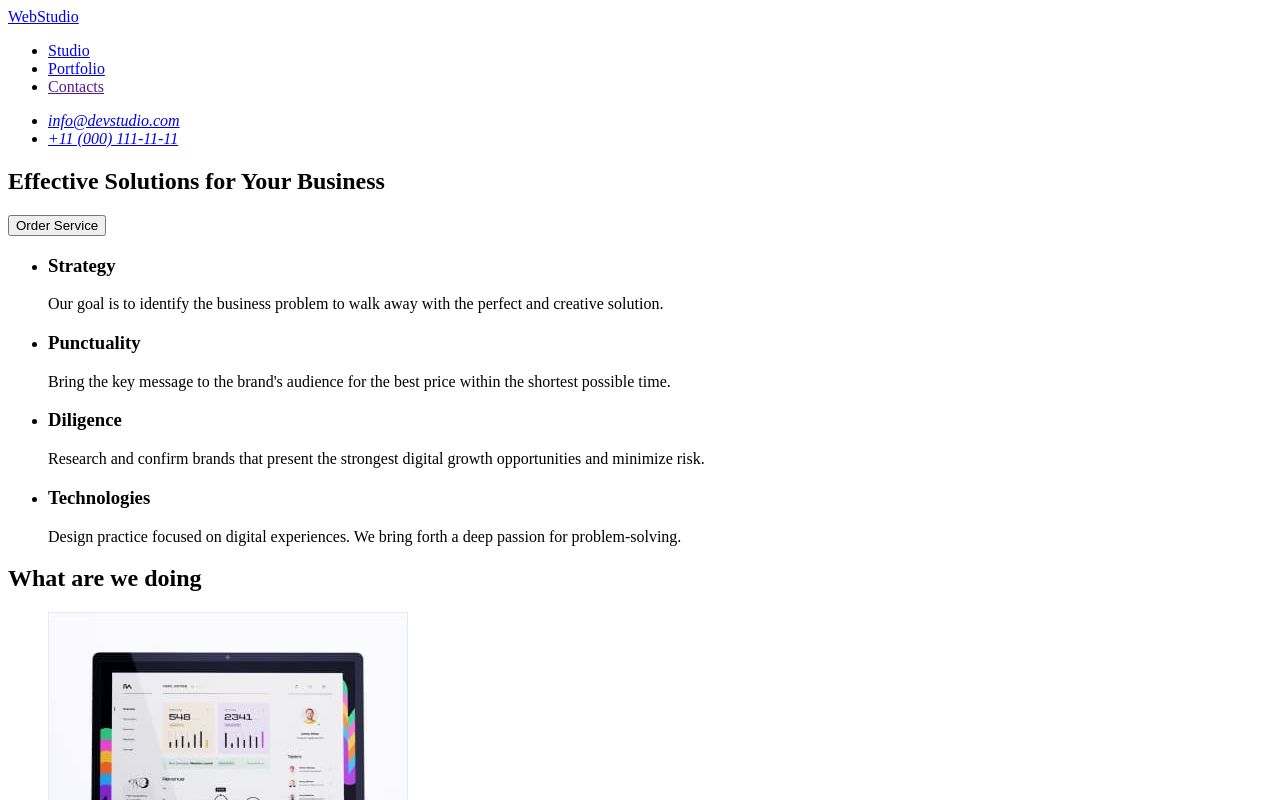
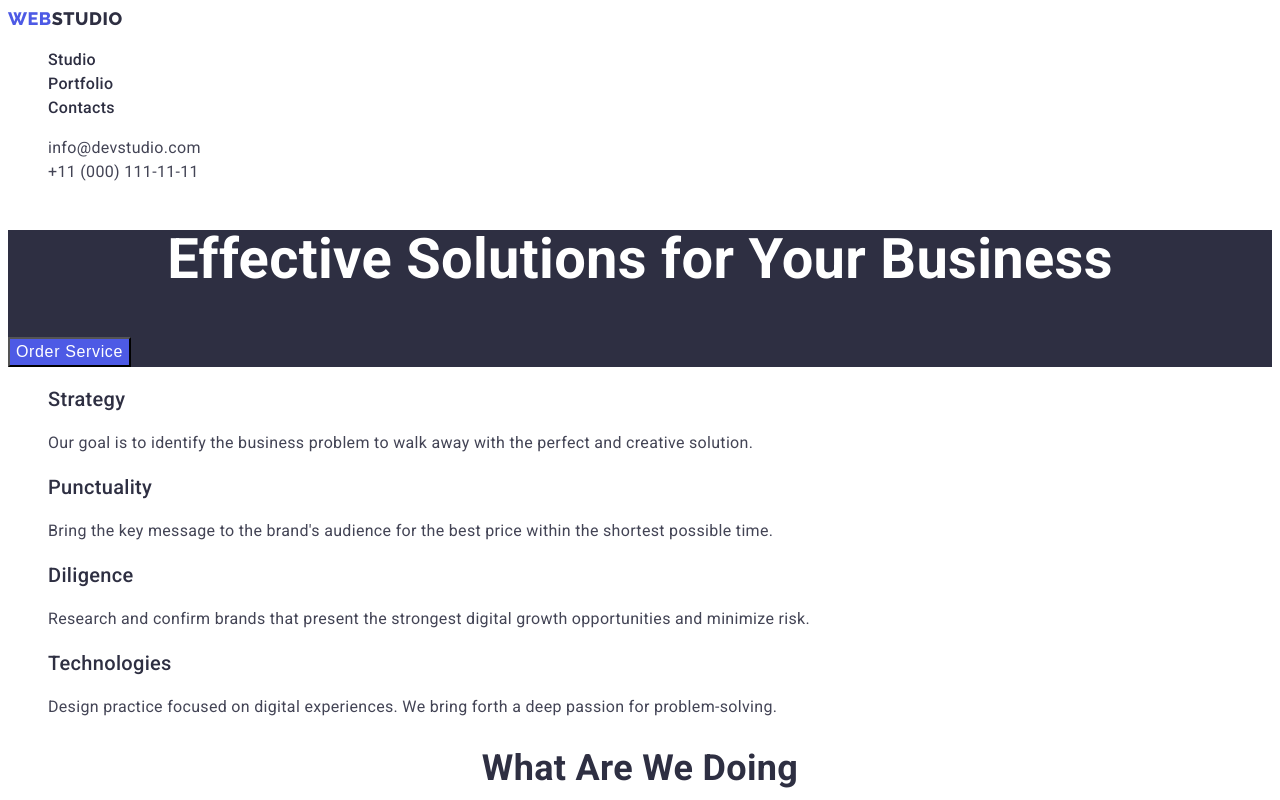
Before and after one commit to LazepkoN/goit-markup-hw-02, a plain HTML site: page index.html in a window 1280 px wide. Shown: the top 800 px of the page. Drawn offline with Linux system fonts and the light colour scheme.

Commit message:
Adds styles to main page

```diff
--- /dev/null
+++ b/css/styles.css
@@ -0,0 +1,123 @@
+:root{
+    --light-mode-color: #f4f4fd;
+    --primary-brand-color: #4D5AE5;
+    --dark-mode-color: #2E2F42;
+    --main-text-color: #434455;
+    --main-background-color: #fff;
+    --hover-color: #404BBF;
+    --hero-text-color: #fff;
+}
+
+/* ========== Base styles ========== */
+body {
+    font-family: Roboto, sans-serif;
+    font-weight: 400;
+    font-size: 16px;
+    line-height: 1.5;
+    letter-spacing: 0.02em;
+
+    background-color: var(--main-background-color);
+    color: var(--main-text-color);
+}
+
+/* ========== Components ========== */
+.link {
+    text-decoration: none;
+}
+
+.link:hover,
+.link:focus {
+    color: var(--hover-color);
+}
+
+.list-item{
+    list-style: none;
+}
+
+.secondary-title{
+    font-weight: 700;
+    font-size: 36px;
+    line-height: 1.11;
+    text-align: center;
+    text-transform: capitalize;
+
+    color: var(--dark-mode-color);
+}
+
+.tertiary-title{
+    font-weight: 500;
+    font-size: 20px;
+    line-height: 1.2;
+
+    color: var(--dark-mode-color);
+}
+
+/* ========== Logo ========== */
+.logo{
+    font-family: Raleway, sans-serif;
+    font-weight: 800;
+    font-size: 18px;
+    line-height: 1.17;
+    letter-spacing: 0.03em;
+    text-transform: uppercase;
+
+    color: var(--primary-brand-color);
+}
+
+.logo-header{
+    color: var(--dark-mode-color);
+}
+
+.logo-footer{
+    color: var(--light-mode-color);
+}
+
+/* ========== Header ========== */
+.nav-link {
+    font-weight: 500;
+    color: var(--dark-mode-color);
+}
+
+.contacts-link {
+    font-style: normal;
+    color: inherit;
+}
+
+/* ========== Hero section ========== */
+.hero-section{
+    background-color: var(--dark-mode-color);
+}
+.hero-title{
+    font-weight: 700;
+    font-size: 56px;
+    line-height: 1.07;
+    text-align: center;
+    color: var(--hero-text-color);
+}
+
+.order-btn{
+background-color: var(--primary-brand-color);
+
+font-weight: 500;
+font-size: 16px;
+line-height: 1.5;
+align-items: center;
+letter-spacing: 0.04em;
+color: var(--hero-text-color);
+}
+
+/* ========== Our preferences ========== */
+
+/* ========== Employees ========== */
+.employee-name{
+    text-align: center;
+}
+
+/* ========== Footer ========== */
+.footer{
+    background-color: var(--dark-mode-color);
+}
+
+.footer-text{
+    color: var(--light-mode-color);
+}
--- a/index.html
+++ b/index.html
@@ -5,32 +5,44 @@
     <meta http-equiv="X-UA-Compatible" content="IE=edge">
     <meta name="viewport" content="width=device-width, initial-scale=1.0">
     <title>Web Studio</title>
+
+    <link rel="stylesheet" href="./css/styles.css">
+
+    <!-- Fonts -->
+    <link rel="preconnect" href="https://fonts.googleapis.com">
+    <link rel="preconnect" href="https://fonts.gstatic.com" crossorigin>
+    <link href="https://fonts.googleapis.com/css2?family=Raleway:wght@800&family=Roboto:wght@400;500;700&display=swap" rel="stylesheet">
+
+
 </head>
 <body>
     <header>
         <nav>
-            <a href="./index.html">WebStudio</a>
+            <a class="link logo" href="./index.html">Web<span class="logo-header">Studio</span></a>
 
             <ul>
-                <li>
-                    <a href="./index.html">Studio</a>
+                <li class="list-item">
+                    <a class="link nav-link" href="./index.html">Studio</a>
+                </li class="list-item">
+
+                <li class="list-item">
+                    <a class="link nav-link" href="./portfolio.html">Portfolio</a>
                 </li>
-                <li>
-                    <a href="./portfolio.html">Portfolio</a>
-                </li>
-                <li>
-                    <a href="">Contacts</a>
+
+                <li class="list-item">
+                    <a class="link nav-link" href="">Contacts</a>
                 </li>
             </ul>
         </nav>
 
         <address>
            <ul>
-                <li>
-                    <a href="mailto:info@devstudio.com">info@devstudio.com</a>
+                <li class="list-item">
+                    <a class="link contacts-link" href="mailto:info@devstudio.com">info@devstudio.com</a>
                 </li>
-                <li>
-                    <a href="tel:+110001111111">+11 (000) 111-11-11</a>
+
+                <li class="list-item">
+                    <a class="link contacts-link" href="tel:+110001111111">+11 (000) 111-11-11</a>
                 </li>
             </ul>
         </address>
@@ -38,78 +50,78 @@
     </header>
     <main>
         <!-- Hero section -->
-        <section>
-            <h1>Effective Solutions for Your Business</h1>
-            <button type="button">Order Service</button>
+        <section class="hero-section">
+            <h1 class="hero-title">Effective Solutions for Your Business</h1>
+            <button type="button" class="order-btn">Order Service</button>
         </section>
         <!-- Our preferences -->
         <section>
             <h2 hidden>Our preferences</h2>
 
             <ul>
-                <li>
-                    <h3>Strategy</h3>
+                <li class="list-item">
+                    <h3 class="tertiary-title">Strategy</h3>
                     <p>Our goal is to identify the business problem to walk away with the perfect and creative solution. </p>
                 </li>
-                <li>
-                    <h3>Punctuality</h3>
+                <li class="list-item">
+                    <h3 class="tertiary-title">Punctuality</h3>
                     <p>Bring the key message to the brand's audience for the best price within the shortest possible time.</p>
                 </li>
-                <li>
-                    <h3>Diligence</h3>
+                <li class="list-item">
+                    <h3 class="tertiary-title">Diligence</h3>
                     <p>Research and confirm brands that present the strongest digital growth opportunities and minimize risk.</p>
                 </li>
-                <li>
-                    <h3>Technologies</h3>
+                <li class="list-item">
+                    <h3 class="tertiary-title">Technologies</h3>
                     <p>Design practice focused on digital experiences. We bring forth a deep passion for problem-solving.</p>
                 </li>
             </ul>
         </section>
         <!-- What are we doing -->
         <section>
-            <h2>What are we doing</h2>
+            <h2 class="secondary-title">What are we doing</h2>
             <ul>
-                <li>
+                <li class="list-item">
                     <img src="./images/directions/direction-1.jpg" alt="desktop computer" width="360" height="300">
                 </li>
-                <li>
+                <li class="list-item">
                     <img src="./images/directions/direction-2.jpg" alt="mobile applications" width="360" height="300">
                 </li>
-                <li>
+                <li class="list-item">
                     <img src="./images/directions/direction-3.jpg" alt="laptop and mobile phone" width="360" height="300">
                 </li>
             </ul>
         </section>
         <!-- Employees -->
         <section>
-            <h2>Our Team</h2>
+            <h2 class="secondary-title">Our Team</h2>
             <ul>
-                <li>
+                <li class="list-item">
                     <img src="./images/employees/employee-1.jpg" alt="a dark-haired man with a beard in a blue shirt" width="264" height="260">
-                    <h3>Mark Guerrero</h3>
+                    <h3 class="tertiary-title employee-name">Mark Guerrero</h3>
                     <p>Product Designer</p>
                 </li>
-                <li>
+                <li class="list-item">
                     <img src="./images/employees/employee-2.jpg" alt="fair-haired man with a beard in a blue shirt" width="264" height="260">
-                    <h3>Tom Ford</h3>
+                    <h3 class="tertiary-title employee-name">Tom Ford</h3>
                     <p>Frontend Developer</p>
                 </li>
-                <li>
+                <li class="list-item">
                     <img src="./images/employees/employee-3.jpg" alt="a girl with dark long hair in a pink sweater" width="264" height="260">
-                    <h3>Camila Garcia</h3>
+                    <h3 class="tertiary-title employee-name">Camila Garcia</h3>
                     <p>Marketing</p>
                 </li>
-                <li>
+                <li class="list-item">
                     <img src="./images/employees/employee-4.jpg" alt="dark-haired man with a short beard in a gray T-shirt" width="264" height="260">
-                    <h3>Daniel Wilson</h3>
+                    <h3 class="tertiary-title employee-name">Daniel Wilson</h3>
                     <p>UI Designer</p>
                 </li>
             </ul>
         </section>
     </main>
-    <footer>
-       <a href="./index.html">WebStudio</a>
-       <p>Increase the flow of customers and sales for your business with digital marketing & growth solutions.</p>
+    <footer class="footer">
+       <a class="link logo" href="./index.html">Web<span class="logo-footer">Studio</span></a>
+       <p class="footer-text">Increase the flow of customers and sales for your business with digital marketing & growth solutions.</p>
     </footer>
 </body>
 </html>
```
Also changed, not shown: portfolio.html (+1 -0 lines).
